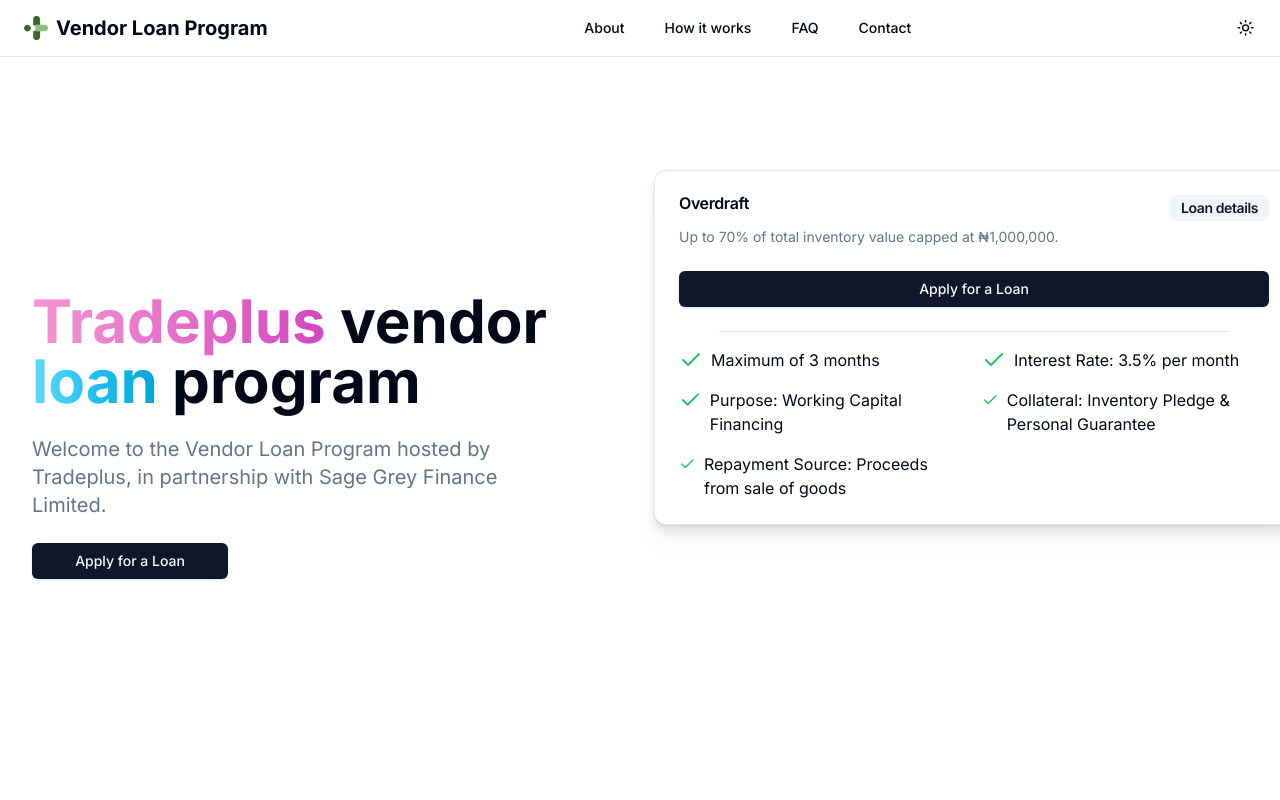
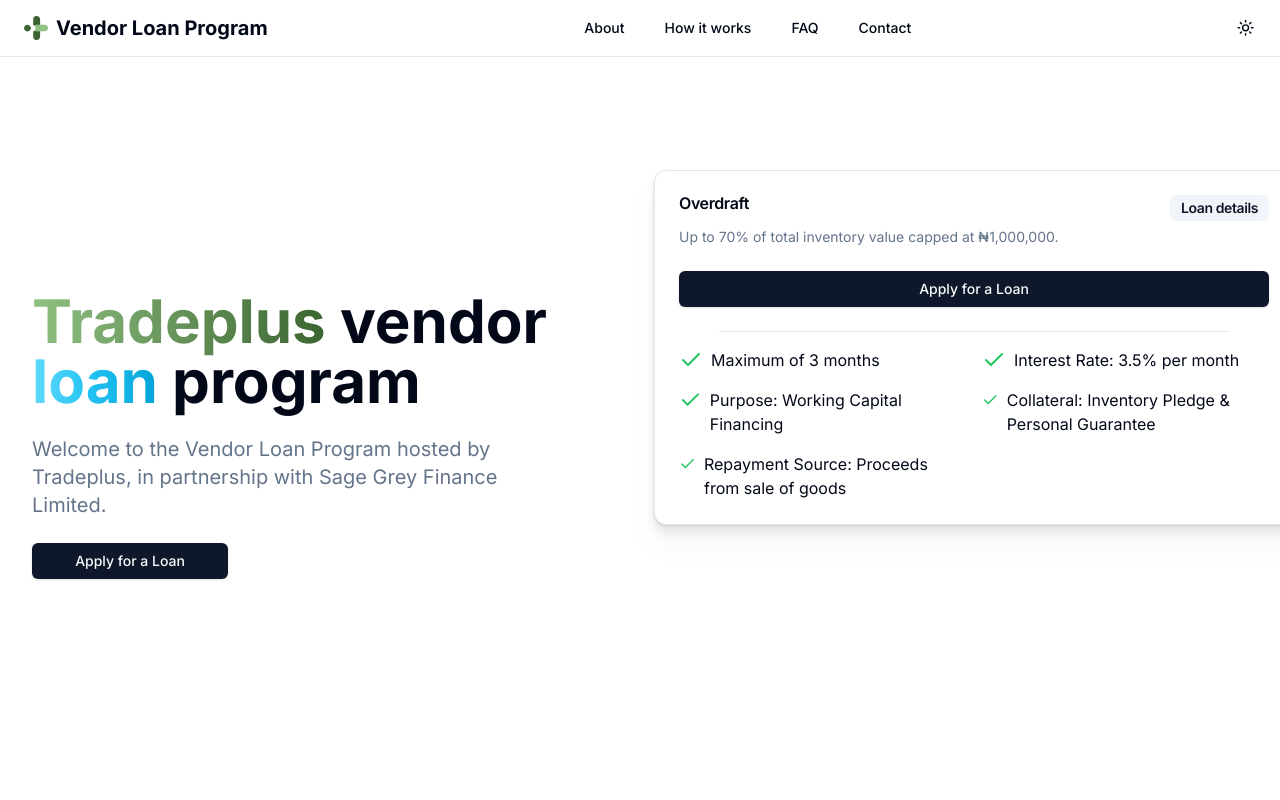
Before and after one commit to jsskrh/vendor-loan-program, a Next.js app: page / in a window 1280 px wide. Shown: the top 800 px of the page. Built offline with nearby package versions, Linux system fonts and the light colour scheme.

Commit message:
Update color

```diff
--- a/components/Hero.tsx
+++ b/components/Hero.tsx
@@ -8,7 +8,7 @@
       <div className="text-center lg:text-start space-y-6">
         <main className="text-5xl md:text-6xl font-bold">
           <h1 className="inline">
-            <span className="inline bg-gradient-to-r from-[#F596D3]  to-[#D247BF] text-transparent bg-clip-text">
+            <span className="inline bg-gradient-to-r from-[rgb(143,193,130)]  to-[rgb(60,100,48)] text-transparent bg-clip-text">
               Tradeplus
             </span>{" "}
             vendor
```
